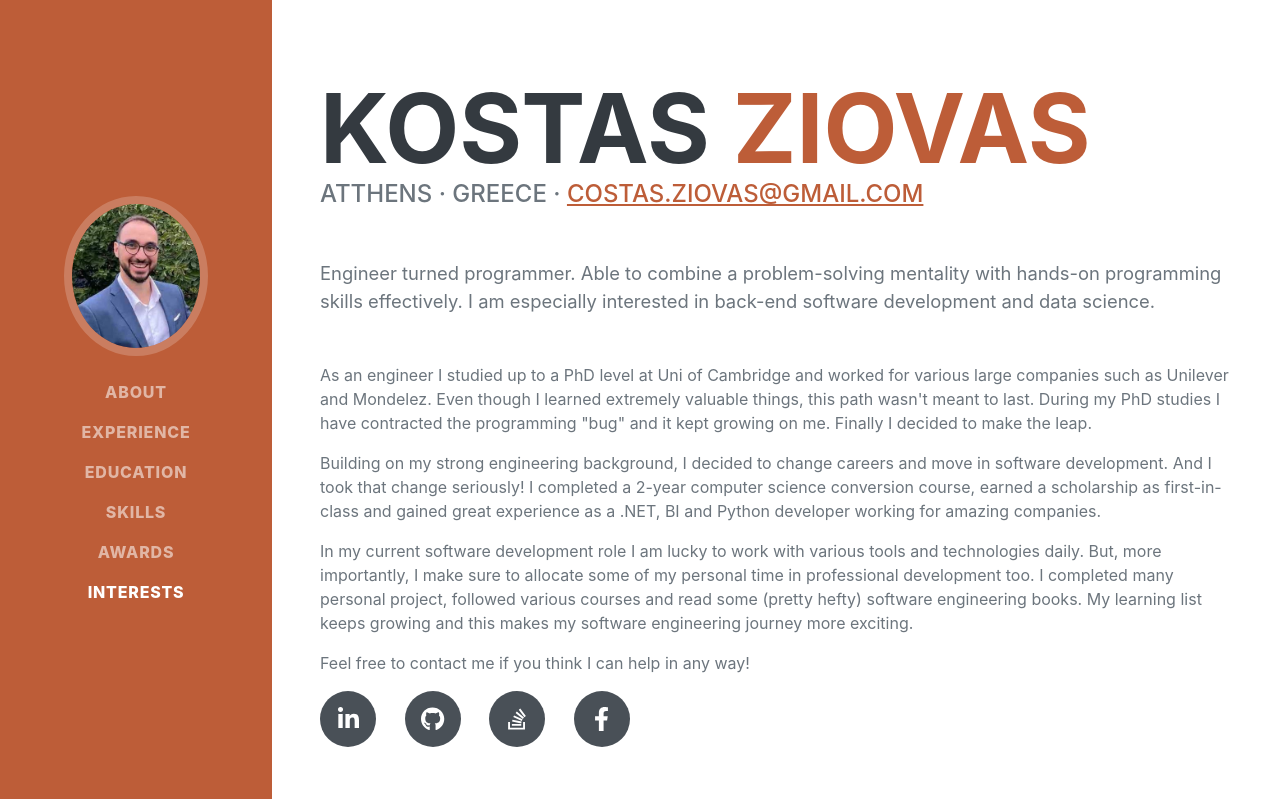
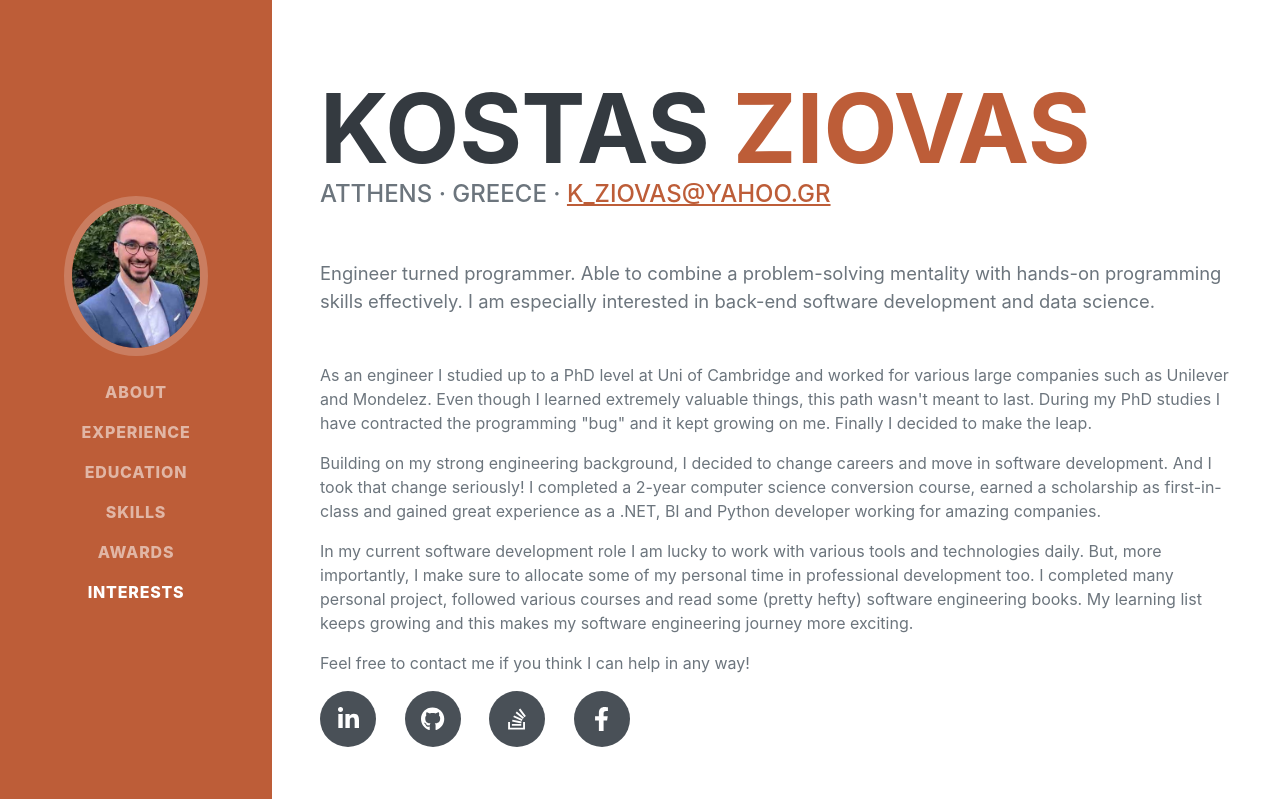
Before and after one commit to kziovas/personal-resume-flask-website, a Python web app: template templates/index.html in a window 1280 px wide. Shown: the top 799 px of the page. Run offline with Jinja, Linux system fonts and the light colour scheme; the template is opened without the code that fills it, so the values that code supplies are empty; some libraries are stand-ins or nearby versions; some web fonts are replaced.

Commit message:
Changed  email address

```diff
--- a/templates/index.html
+++ b/templates/index.html
@@ -51,7 +51,7 @@
                 </h1>
                 <div class="subheading mb-5">
                     ATTHENS · GREECE ·
-                    <a href="mailto:costas.ziovas@gmail.com">costas.ziovas@gmail.com</a>
+                    <a href="mailto:k_ziovas@yahoo.gr">k_ziovas@yahoo.gr</a>
                 </div>
                 <p class="lead mb-5">Engineer turned programmer. Able to
                     combine a problem-solving mentality with
```
